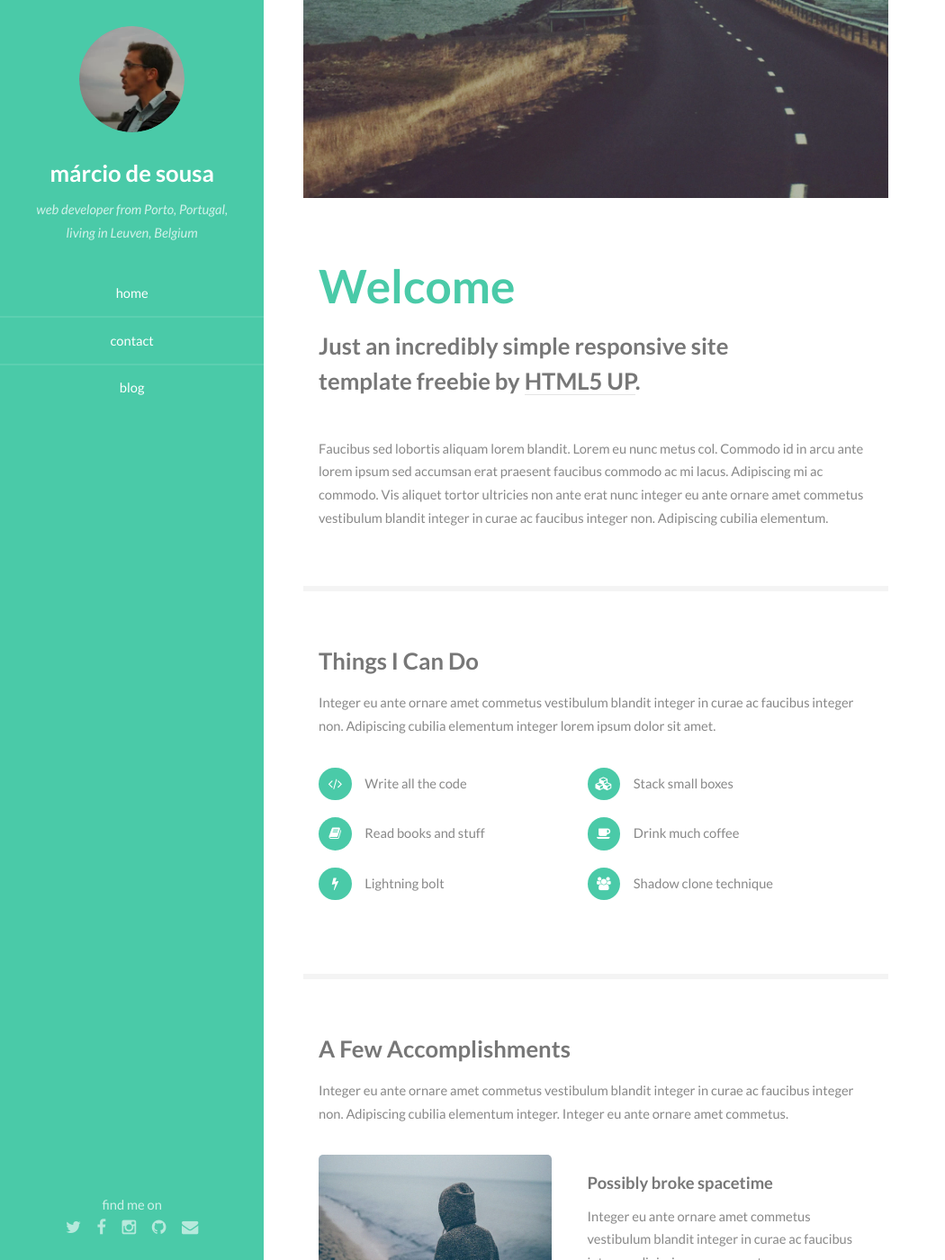
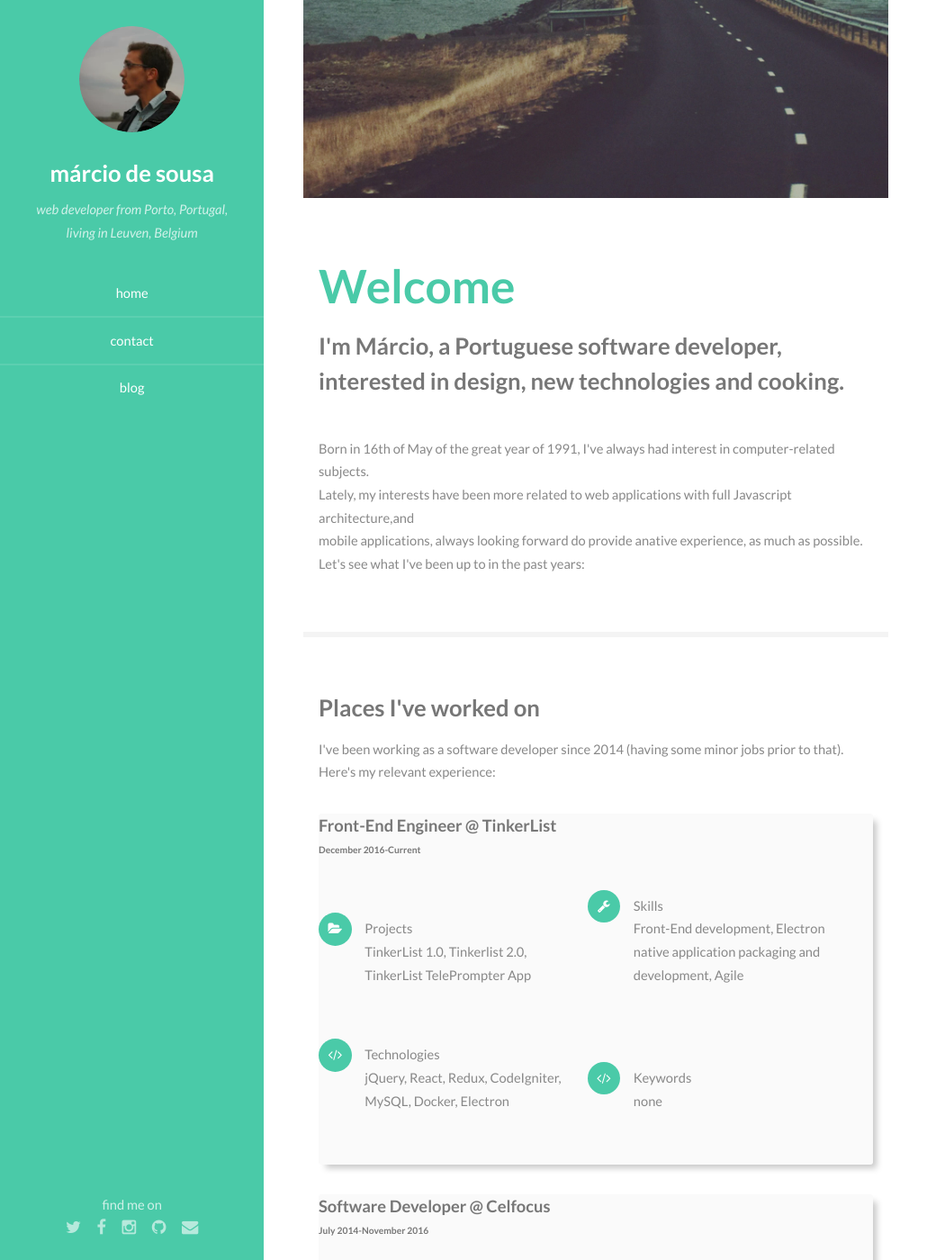
Before and after one commit to marciodsousa/marciodsousa.github.io, a Jekyll site: the page built from index.html, in a window 1280 px wide and 1400 px high. Shown: the whole window at 90% size, without its empty margins (0-1050 px from the left). Built offline with Jekyll 4.4.1, drawn with Linux system fonts in a browser that asks for light colours; some of the changed text lies outside the part shown.

Commit message:
making some development, finally

```diff
--- a/_includes/footer.html
+++ b/_includes/footer.html
@@ -2,10 +2,9 @@
     <section id="footer">
         <div class="container">
             <ul class="copyright">
-                <li>&copy; Untitled. All rights reserved.</li>
+                <li>&copy; marciodesousa. All rights reserved.</li>
                 <li>Design: <a href="http://html5up.net">HTML5 UP</a></li>
-                <li>Demo Images: <a href="https://unsplash.com/">Unsplash</a></li>
-                <li>Jekyll Template: <a href="http://cloudcannon.com">Cloud Cannon</a></li>
+                <li>Jekyll Base Template: <a href="http://cloudcannon.com">Cloud Cannon</a></li>
             </ul>
         </div>
     </section>
--- a/contact/index.html
+++ b/contact/index.html
@@ -6,7 +6,7 @@
 <section id="one">
     <div class="container">
         <h3>Contact Me</h3>
-        <p>Integer eu ante ornare amet commetus vestibulum blandit integer in curae ac faucibus integer non. Adipiscing cubilia elementum integer. Integer eu ante ornare amet commetus.</p>
+        <p>Obviously, there are many ways of reaching me, but if you feel like using a more conventional way, feel free to fill the contact form below.</p>
         <form method="post" action="#">
             <div class="row uniform">
                 <div class="6u 12u(xsmall)"><input type="text" name="name" id="name" placeholder="Name" /></div>
--- a/css/style.css
+++ b/css/style.css
@@ -575,6 +575,44 @@
 					width: 2.5em;
 				}
 
+		ul.resumee-icons {
+			list-style: none;
+				margin: 0 0 1.25em 0;
+			padding-left: 0;
+		}
+
+			ul.resumee-icons li {
+				text-decoration: none;
+				display: inline-block;
+				margin: 0 0 0 0;
+				padding: 0.35em 0 0 3.5em;
+				position: relative;
+				width: 48%;
+			}
+
+				ul.resumee-icons li:before {
+					-moz-osx-font-smoothing: grayscale;
+					-webkit-font-smoothing: antialiased;
+					font-family: FontAwesome;
+					font-style: normal;
+					font-weight: normal;
+					text-transform: none !important;
+				}
+
+				ul.resumee-icons li:before {
+					background: #4acaa8;
+					border-radius: 100%;
+					color: #ffffff;
+					display: block;
+					height: 2.5em;
+					left: 0;
+					line-height: 2.5em;
+					position: absolute;
+					text-align: center;
+					top: 0;
+					width: 2.5em;
+				}
+
 		ul.icons {
 			cursor: default;
 			list-style: none;
@@ -664,6 +702,25 @@
 	dl {
 		margin: 0 0 2.25em 0;
 	}
+
+	.work-entry {
+		background-color: #fafafa;
+		border-radius: 3px;
+		-webkit-box-shadow: 6px 6px 7px -2px rgba(0, 0, 0, 0.22);
+		-moz-box-shadow: 6px 6px 7px -2px rgba(0, 0, 0, 0.22);
+		box-shadow: 6px 6px 7px -2px rgba(0, 0, 0, 0.22);
+	}
+	.work-period {
+		position: relative;
+		top: -5px;
+	}
+	.work-entry ul.resumee-icons li:before {
+		top: 10px;
+	}
+	.work-entry ul.resumee-icons li {
+		width: 100%
+	}
+
 
 /* Table */
 
--- a/index.html
+++ b/index.html
@@ -4,22 +4,78 @@
 
 
 
-<!-- One -->
+<!-- Presentation -->
 <section id="one">
     <div class="container">
         <header class="major">
             <h2>Welcome</h2>
-            <p>Just an incredibly simple responsive site<br /> template freebie by <a href="http://html5up.net">HTML5 UP</a>.</p>
+            <p>I'm Márcio, a Portuguese software developer, interested in design, new technologies and cooking.</p>
         </header>
-        <p>Faucibus sed lobortis aliquam lorem blandit. Lorem eu nunc metus col. Commodo id in arcu ante lorem ipsum sed accumsan erat praesent faucibus commodo ac mi lacus. Adipiscing mi ac commodo. Vis aliquet tortor ultricies non ante erat nunc integer
-            eu ante ornare amet commetus vestibulum blandit integer in curae ac faucibus integer non. Adipiscing cubilia elementum.</p>
+        <p>Born in 16th of May of the great year of 1991, I've always had interest in computer-related subjects. </br> Lately, my interests have been more related to web applications with full Javascript architecture,and </br> mobile applications, always looking forward do provide anative experience, as much as possible.</br>  Let's see what I've been up to in the past years:</p>
     </div>
 </section>
 
-<!-- Two -->
+<!-- Professional -->
 <section id="two">
     <div class="container">
-        <h3>Things I Can Do</h3>
+        <h3>Places I've worked on</h3>
+        <p>I've been working as a software developer since 2014 (having some minor jobs prior to that). Here's my relevant experience:</p>
+
+        <div class="work-entry">
+            <h4>Front-End Engineer @ <a href="http://tinkerlist.tv">TinkerList</a></h4>
+            <h6 class="work-period">December 2016-Current</h6>
+            </br>
+            <ul class="feature-icons">
+                <li class="fa-folder-open">
+                    Projects
+                    <p>TinkerList 1.0, Tinkerlist 2.0, TinkerList TelePrompter App</p>
+                </li>
+                <li class="fa-wrench">
+                    Skills
+                    <p>Front-End development, Electron native application packaging and development, Agile</p>
+                </li>
+                <li class="fa-code">
+                    Technologies
+                    <p>jQuery, React, Redux, CodeIgniter, MySQL, Docker, Electron</p>
+                </li>
+                <li class="fa-code">
+                    Keywords
+                    <p>none</p>
+                </li>
+            </ul>
+        </div>
+
+        <div class="work-entry">
+            <h4>Software Developer @ <a href="http://celfocus.com">Celfocus</a></h4>
+            <h6 class="work-period">July 2014-November 2016</h6>
+            </br>
+            <ul class="feature-icons">
+                <li class="fa-folder-open">
+                    Projects
+                    <p>Vodafone Front-End, Portal Parceiros Vodafone</p>
+                </li>
+                <li class="fa-wrench">
+                    Skills
+                    <p>Full Stack development, Front-End performance, Database Optimization, Team Leading</p>
+                </li>
+                <li class="fa-code">
+                    Technologies
+                    <p>Java 8, Ext.JS, Oracle SQL, Vagrant, Git, Siesta</p>
+                </li>
+                <li class="fa-code">
+                    Keywords
+                    <p>none</p>
+                </li>
+            </ul>
+        </div>
+
+    </div>
+</section>
+
+<!-- Academic -->
+<section id="two">
+    <div class="container">
+        <h3>Things I studied</h3>
         <p>Integer eu ante ornare amet commetus vestibulum blandit integer in curae ac faucibus integer non. Adipiscing cubilia elementum integer lorem ipsum dolor sit amet.</p>
         <ul class="feature-icons">
             <li class="fa-code">Write all the code</li>
@@ -32,31 +88,25 @@
     </div>
 </section>
 
-<!-- Three -->
+
+<!-- Projects -->
 <section id="three">
     <div class="container">
-        <h3>A Few Accomplishments</h3>
-        <p>Integer eu ante ornare amet commetus vestibulum blandit integer in curae ac faucibus integer non. Adipiscing cubilia elementum integer. Integer eu ante ornare amet commetus.</p>
+        <h3>Things I've been doing</h3>
+        <p>So, these are just some small projects I've been working on. Some of them are under development, some of them were supposed to be. Here follows a brief description of each, but you can find more info about them on each GitHub project page.</p>
         <div class="features">
             <article>
-                <a href="#" class="image"><img src="images/pic01.jpg" alt="" /></a>
+                <a href="" class="image"><img src="images/pic01.jpg" alt="" /></a>
                 <div class="inner">
-                    <h4>Possibly broke spacetime</h4>
-                    <p>Integer eu ante ornare amet commetus vestibulum blandit integer in curae ac faucibus integer adipiscing ornare amet.</p>
+                    <a href="https://github.com/marciodsousa/trashr-web"><h4>Trashr</h4></a>
+                    <p>Platform for managing your garbage disposal schedulling. Done initially as training for <a href="https://angular.io/">Angular2</a> with <a href="https://www.docker.com/">Docker</a>, <a href="https://www.mongodb.com/">MongoDB</a> and <a href="http://expressjs.com/">ExpressJS</a>.</p>
                 </div>
             </article>
             <article>
                 <a href="#" class="image"><img src="images/pic02.jpg" alt="" /></a>
                 <div class="inner">
-                    <h4>Terraformed a small moon</h4>
-                    <p>Integer eu ante ornare amet commetus vestibulum blandit integer in curae ac faucibus integer adipiscing ornare amet.</p>
-                </div>
-            </article>
-            <article>
-                <a href="#" class="image"><img src="images/pic03.jpg" alt="" /></a>
-                <div class="inner">
-                    <h4>Snapped dark matter in the wild</h4>
-                    <p>Integer eu ante ornare amet commetus vestibulum blandit integer in curae ac faucibus integer adipiscing ornare amet.</p>
+                    <a href="https://github.com/marciodsousa/mountie"><h4>Mountie</h4></a>
+                    <p>Small application to make image mounting management easier, specifically for <a href="https://elementary.io">elementaryOS</a> made with <a href="https://wiki.gnome.org/Projects/Vala">Vala</a>.</p>
                 </div>
             </article>
         </div>
```
Also changed, not shown: 1 other file.
